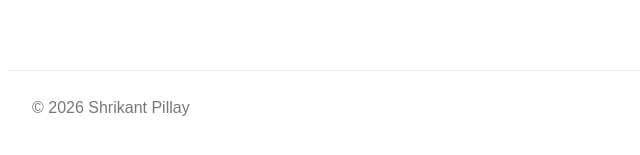
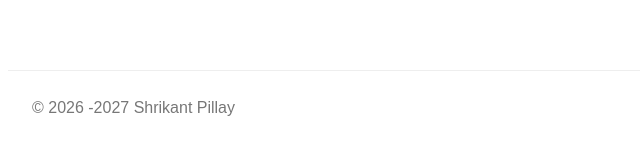
Before and after one commit to shrikantpillay/shrikant-website, an Eleventy site: page src/index.njk in a window 1280 px wide. Shown: the part 631-786 px from the top of the page, 158-798 px from the left. Built offline with nearby package versions, Linux system fonts and the light colour scheme; Eleventy itself is replaced by a stand-in of ours; files that its build step writes are made by us from their sources.

Commit message:
Update footer copyright year from 2026 to 2027

```diff
--- a/src/_includes/base.njk
+++ b/src/_includes/base.njk
@@ -20,6 +20,6 @@
   <main class="wrap">
     {{ content | safe }}
   </main>
-<footer class="wrap footer">© 2026 Shrikant Pillay</footer>
+<footer class="wrap footer">© 2026 -2027 Shrikant Pillay</footer>
 </body>
 </html>
```
